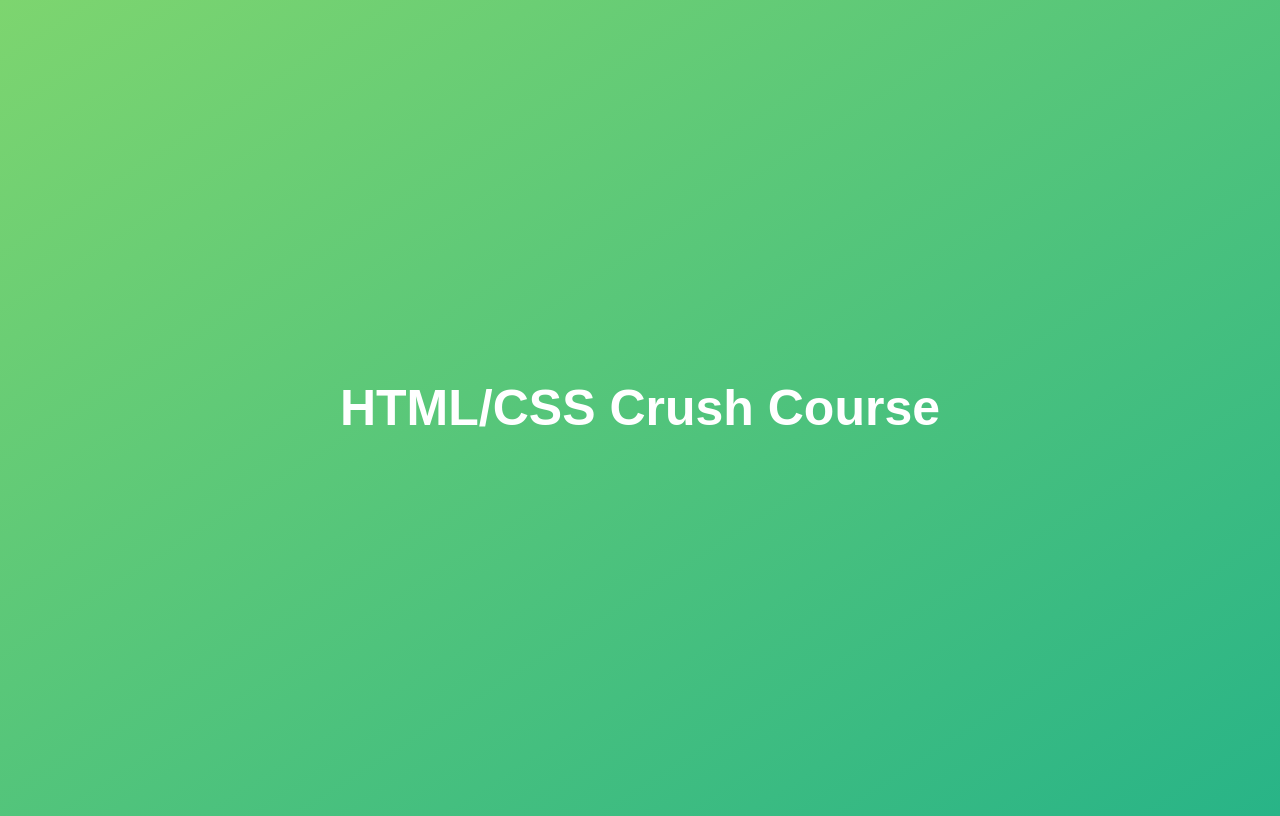
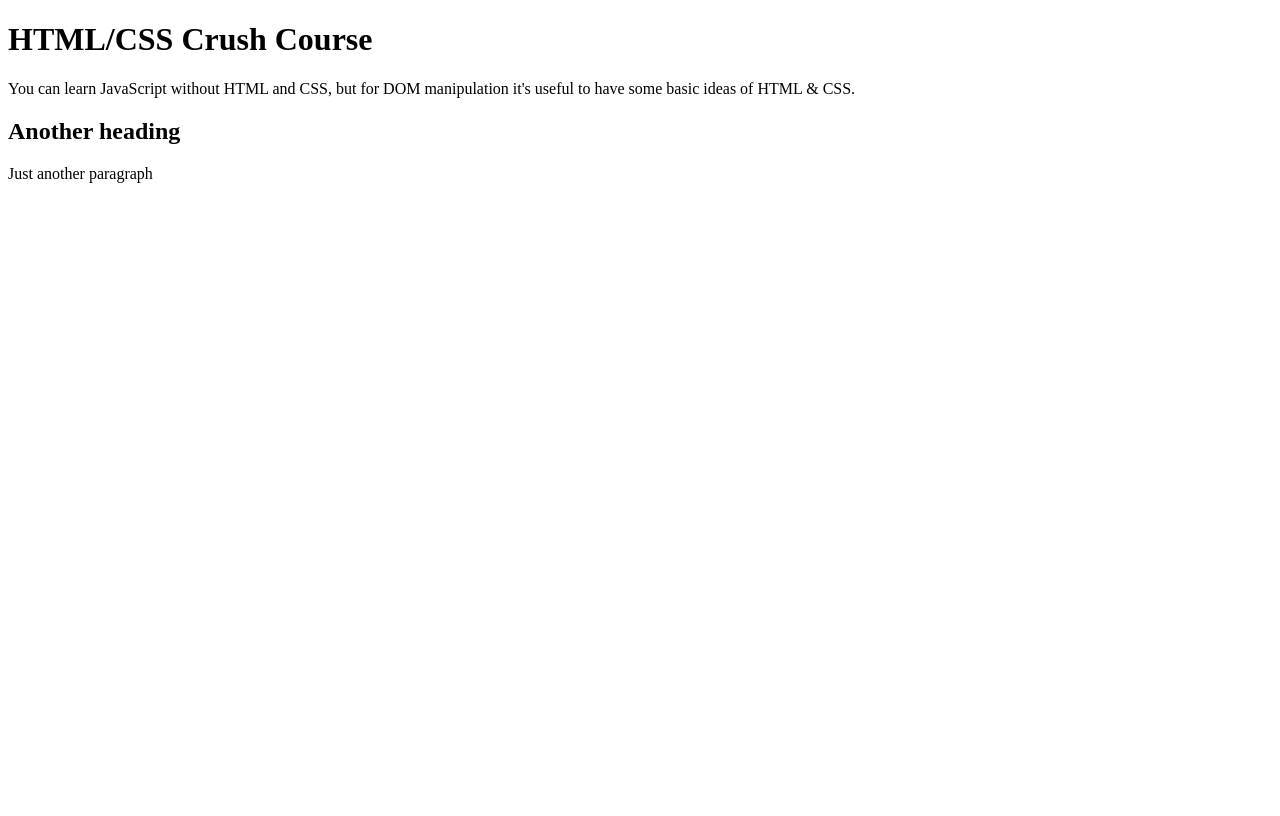
Before and after one commit to FilonenkoDima/HTML-CSS_crashcourse, a plain HTML site: page index.html in a window 1280 px wide. Drawn offline with Linux system fonts and the light colour scheme.

Commit message:
Basic HTML Element and Elements

```diff
--- a/index.html
+++ b/index.html
@@ -5,27 +5,15 @@
     <meta name="viewport" content="width=device-width, initial-scale=1.0" />
     <meta http-equiv="X-UA-Compatible" content="ie=edge" />
     <title>HTML/CSS Crush Course</title>
-    <style>
-      body {
-        height: 100vh;
-        display: flex;
-        align-items: center;
-        background: linear-gradient(to top left, #28b487, #7dd56f);
-      }
-
-      h1 {
-        font-family: sans-serif;
-        font-size: 50px;
-        line-height: 1.3;
-        width: 100%;
-        padding: 30px;
-        text-align: center;
-        color: white;
-      }
-    </style>
   </head>
 
   <body>
     <h1>HTML/CSS Crush Course</h1>
+    <p>
+      You can learn JavaScript without HTML and CSS, but for DOM manipulation
+      it's useful to have some basic ideas of HTML & CSS.
+    </p>
+    <h2>Another heading</h2>
+    <p>Just another paragraph</p>
   </body>
 </html>
```
